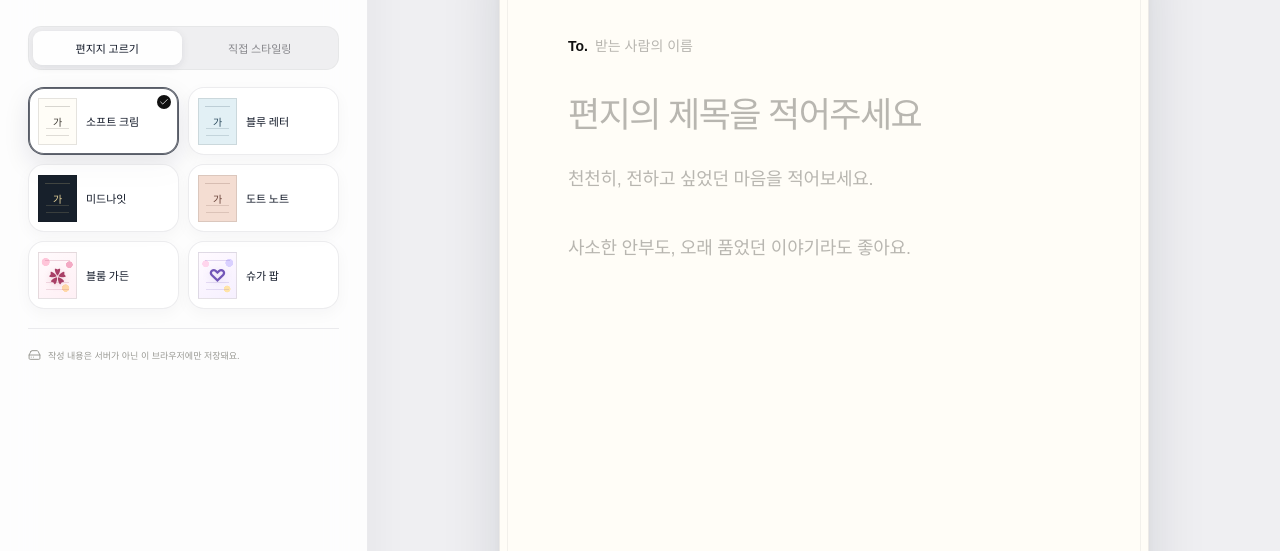
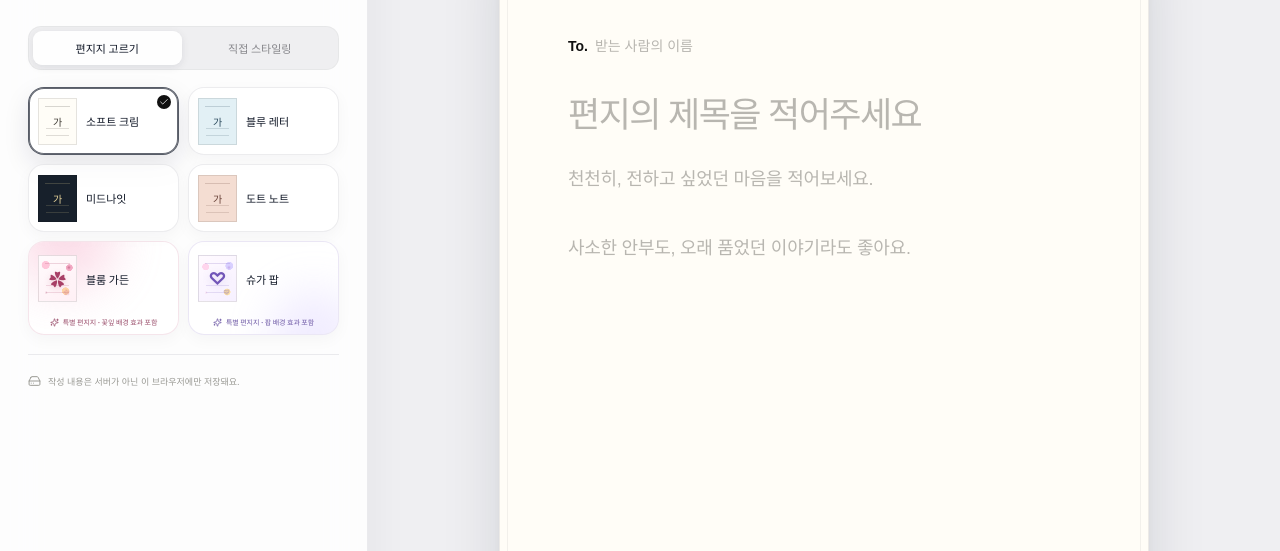
Before and after one commit to justcallmelightt/CSSLetter, a website: page index.html in a window 1280 px wide. Shown: the part 249-800 px from the top of the page. Drawn offline with Linux system fonts and the light colour scheme; a web font is replaced by a local one.

Commit message:
feat: highlight special stationery effects

```diff
--- a/index.html
+++ b/index.html
@@ -68,14 +68,16 @@
               <span><strong>도트 노트</strong><small>가볍고 솔직한 안부</small></span>
               <i class="selected-icon" data-lucide="check" aria-hidden="true"></i>
             </button>
-            <button class="paper-option" type="button" data-template="flower" aria-pressed="false">
-              <span class="paper-thumb flower-thumb" aria-hidden="true"><i>✿</i></span>
+            <button class="paper-option special-paper special-paper-flower" type="button" data-template="flower" aria-pressed="false">
+              <span class="paper-thumb flower-thumb" aria-hidden="true"><i>✿</i><span class="thumb-fx"><b>✦</b><b>•</b><b>✿</b></span></span>
               <span><strong>블룸 가든</strong><small>꽃잎처럼 포근한 마음</small></span>
+              <span class="special-paper-note"><i data-lucide="sparkles" aria-hidden="true"></i>특별 편지지 · 꽃잎 배경 효과 포함</span>
               <i class="selected-icon" data-lucide="check" aria-hidden="true"></i>
             </button>
-            <button class="paper-option" type="button" data-template="cute" aria-pressed="false">
-              <span class="paper-thumb cute-thumb" aria-hidden="true"><i>♡</i></span>
+            <button class="paper-option special-paper special-paper-cute" type="button" data-template="cute" aria-pressed="false">
+              <span class="paper-thumb cute-thumb" aria-hidden="true"><i>♡</i><span class="thumb-fx"><b>✦</b><b>•</b><b>♡</b></span></span>
               <span><strong>슈가 팝</strong><small>몽글몽글 귀여운 진심</small></span>
+              <span class="special-paper-note"><i data-lucide="sparkles" aria-hidden="true"></i>특별 편지지 · 팝 배경 효과 포함</span>
               <i class="selected-icon" data-lucide="check" aria-hidden="true"></i>
             </button>
           </div>
--- a/style.css
+++ b/style.css
@@ -411,6 +411,81 @@ a:focus-visible {
   text-shadow: 0 2px 8px rgba(114, 86, 184, .18);
 }
 
+.special-paper {
+  isolation: isolate;
+  min-height: 94px;
+  align-content: center;
+  overflow: hidden;
+  padding-bottom: 28px;
+}
+
+.special-paper::before {
+  position: absolute;
+  z-index: -1;
+  width: 90px;
+  height: 90px;
+  border-radius: 50%;
+  filter: blur(22px);
+  opacity: .28;
+  content: "";
+  animation: special-card-glow 4.6s ease-in-out infinite alternate;
+}
+
+.special-paper-flower::before { top: -45px; left: -18px; background: #f6a9c6; }
+.special-paper-cute::before { right: -20px; bottom: -46px; background: #cbbcff; animation-delay: -2.1s; }
+.special-paper-flower { border-color: rgba(183, 72, 112, .14); }
+.special-paper-cute { border-color: rgba(114, 86, 184, .14); }
+.special-paper-flower:hover { border-color: rgba(183, 72, 112, .28); }
+.special-paper-cute:hover { border-color: rgba(114, 86, 184, .28); }
+
+.special-paper-note {
+  position: absolute;
+  right: 8px;
+  bottom: 7px;
+  left: 8px;
+  display: flex;
+  min-width: 0;
+  align-items: center;
+  justify-content: center;
+  gap: 4px;
+  color: #80777c;
+  font-size: 7px;
+  font-weight: 730;
+  letter-spacing: -.01em;
+  line-height: 1;
+  white-space: nowrap;
+}
+
+.special-paper-note svg { width: 9px; height: 9px; stroke-width: 2; }
+.special-paper-flower .special-paper-note { color: #9a4e6b; }
+.special-paper-cute .special-paper-note { color: #6f5aa6; }
+
+.thumb-fx { position: absolute; inset: 0; z-index: 0; pointer-events: none; }
+.thumb-fx b {
+  position: absolute;
+  font-size: 6px;
+  font-weight: 800;
+  line-height: 1;
+  opacity: .72;
+  animation: thumb-fx-float 3.2s ease-in-out infinite alternate;
+}
+.thumb-fx b:nth-child(1) { top: 8px; right: 5px; }
+.thumb-fx b:nth-child(2) { bottom: 7px; left: 6px; animation-delay: -1.4s; }
+.thumb-fx b:nth-child(3) { right: 6px; bottom: 6px; font-size: 7px; animation-delay: -2.3s; }
+.special-paper-cute .thumb-fx b:nth-child(1) { color: #b489da; }
+.special-paper-cute .thumb-fx b:nth-child(2) { color: #e797bd; }
+.special-paper-flower .thumb-fx b:nth-child(3) { color: #d77a9d; }
+
+@keyframes special-card-glow {
+  from { transform: translate3d(-5px, 2px, 0) scale(.9); opacity: .2; }
+  to { transform: translate3d(9px, -3px, 0) scale(1.12); opacity: .4; }
+}
+
+@keyframes thumb-fx-float {
+  from { transform: translate3d(0, 2px, 0) rotate(-8deg) scale(.88); opacity: .42; }
+  to { transform: translate3d(1px, -2px, 0) rotate(8deg) scale(1.08); opacity: .88; }
+}
+
 .theme-flower {
   --letter-accent: #b74870;
   background:
@@ -590,5 +665,12 @@ a:focus-visible {
 }
 
 @media (prefers-reduced-motion: reduce) {
+  .special-paper::before,
+  .thumb-fx b { animation: none !important; }
+  .special-paper::before { opacity: .28; }
+  .thumb-fx b { opacity: .68; }
+  .special-paper,
+  .special-paper::before,
+  .thumb-fx b { transition: opacity .15s ease !important; }
   .reader-petals { display: none !important; }
 }
```
